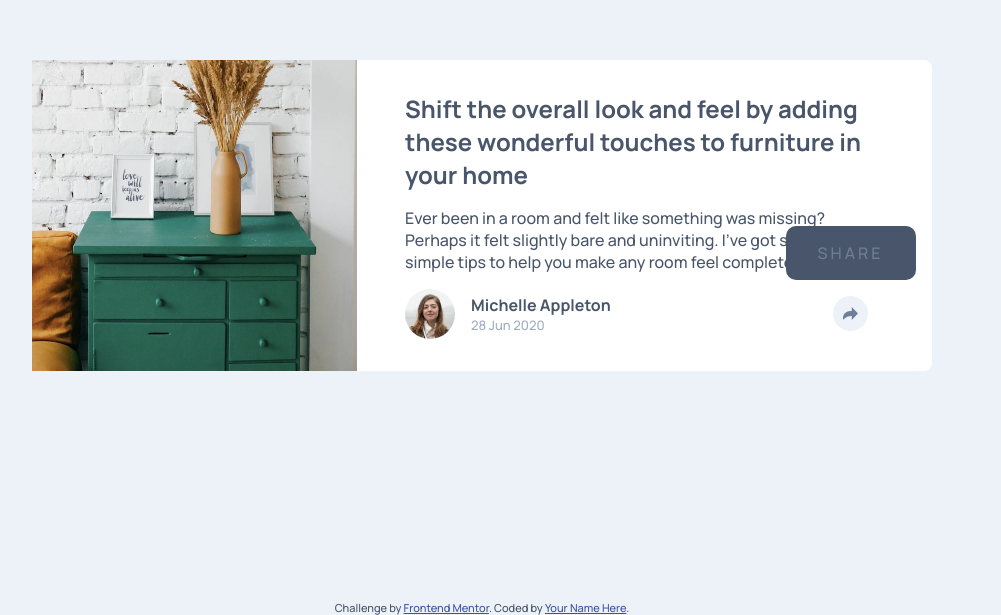
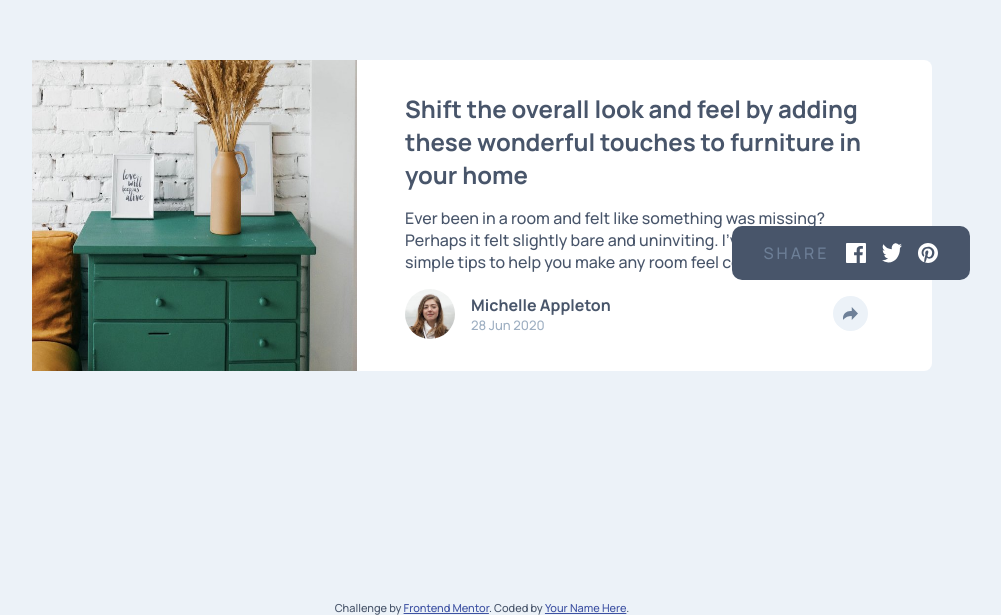
Before and after one commit to sklanier/fm-article-preview-component, a website: page index.html in a window 1280 px wide. Shown: the part 185-800 px from the top of the page, without its empty margins (158-1159 px from the left). Drawn offline with Linux system fonts and the light colour scheme.

Commit message:
added social network icons, styled

```diff
--- a/index.html
+++ b/index.html
@@ -58,7 +58,17 @@
               <span>share</span>
 
               <div class="icons-container">
+                <a href="#">
+                  <img src="./images/icon-facebook.svg" alt="facebook">
+                </a>
 
+                <a href="#">
+                  <img src="./images/icon-twitter.svg" alt="twitter">
+                </a>
+
+                <a href="#">
+                  <img src="./images/icon-pinterest.svg" alt="pinterest">
+                </a>
               </div>
             </div>
           </div>
--- a/styles.css
+++ b/styles.css
@@ -117,6 +117,32 @@ h1, h2, h3, h4, h5, h6 {
     letter-spacing: 3px;
     text-transform: uppercase;
     color: hsl(214, 17%, 51%);
+    margin-right: 1rem;
+}
+
+.icons-container {
+    display: flex;
+    align-items: center;
+}
+
+.icons-container a {
+    text-decoration: none;
+    border: none;
+    height: 20px;
+    width: 20px;
+}
+
+.icons-container a:hover {
+    text-decoration: none;
+}
+
+.icons-container a:not(:last-child) {
+    margin-right: 1rem;
+}
+
+.icons-container a img {
+    width: 20px;
+    height: 20px;
 }
 
 .attribution {
```
